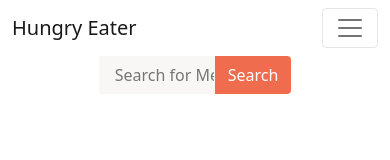
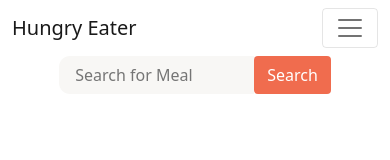
Before and after one commit to rahulsaha28/assignment5, a plain HTML site: page index.html in a window 390 px wide. Drawn offline with Linux system fonts and the light colour scheme.

Commit message:
Recompleted.

```diff
--- a/css/style.css
+++ b/css/style.css
@@ -28,3 +28,14 @@
  margin-bottom: .2rem;
  list-style: none;
 }
+
+@media (max-width:700px){
+
+    #search-box{
+        width:50%;
+        border-top-left-radius: .7rem;
+        border-bottom-left-radius: .7rem;
+    }
+
+
+}
--- a/index.html
+++ b/index.html
@@ -30,7 +30,7 @@
         </div>
     </nav>
     <!-- search section -->
-    <section class="input-group d-flex justify-content-center">
+    <section class=" d-flex justify-content-center">
         <input id="search-box" type="text" class="search-box ps-3" placeholder="Search for Meal">
         <button id="search-btn" class="btn btn-yellow">Search</button>
     </section>
--- a/js/index.js
+++ b/js/index.js
@@ -44,7 +44,12 @@ document.getElementById("meal-card").addEventListener("click", function (event)
 
 
     let specificMealId = event.target.parentElement.parentElement.dataset.id; // get specific card id
-    getSingleCardInformation(specificMealId); // request api for specific card
+    if(specificMealId != undefined){
+
+      getSingleCardInformation(specificMealId); // request api for specific card
+    }
+
+
 });
 
 // search by specific card id
@@ -114,7 +119,7 @@ function getSearchMeal(url, mealData, searchValue) {
 
         mealData.searchMeal.forEach(meal => {
             mealCard.innerHTML += `<div class="col-md-3 col-sm-10" data-id=${meal.idMeal}>
-            <div class="card"><img src="${meal.strMealThumb}" alt="" class="card-img-top"></div>
+            <div class="card"><img src="${meal.strMealThumb}" alt="" class="card-img-top rounded img-thumbnail"></div>
             <div class="card-body d-flex justify-content-center">
                 <p>${meal.strMeal}</p>
             </div>
```
